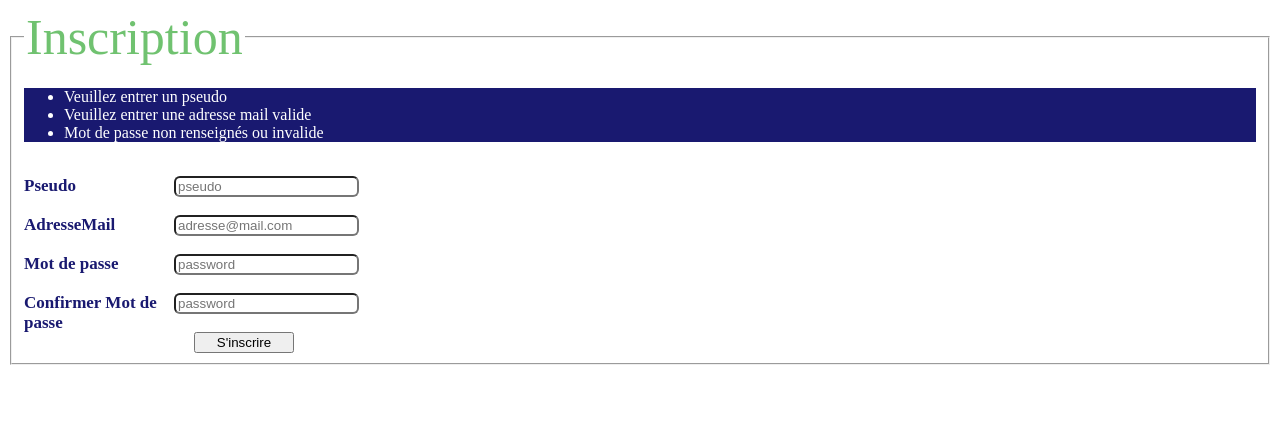
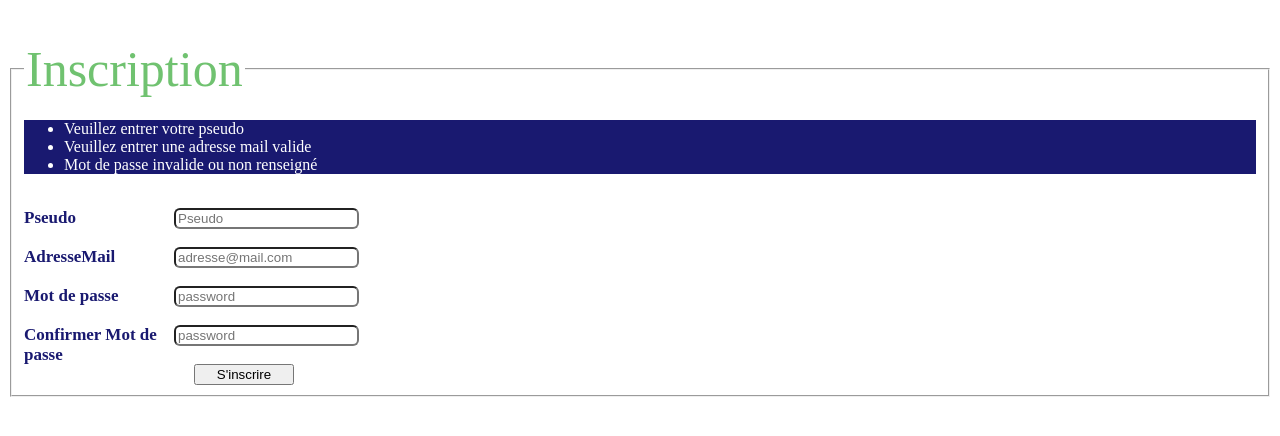
Before and after one commit to QuentPHILIPPE/Projet_php, a PHP site: page /inscription.php in a window 1280 px wide. Shown: the top 436 px of the page. Run offline with PHP 8.4, Linux system fonts and the light colour scheme; data that the repository does not hold is empty.

Commit message:
modif du fichier en cohérence avec la nouvelle base

```diff
--- a/inscription.php
+++ b/inscription.php
@@ -8,8 +8,14 @@
 
 </head>
 
+
+
 <body>
 
+  <header>
+    <a href="conn.php">Connexion</a>
+
+  </header>
 
   <?php
 
@@ -18,22 +24,16 @@
             $errors = array();
             require_once 'connexion.php';
 
+
            if(empty($_POST['pseudo'])){
-                $errors['pseudo'] = "Veuillez entrer un pseudo";
-            } else {
-                $requete = $connexion->prepare("SELECT pseudo FROM User WHERE pseudo = ?");
-                $requete->execute([$_POST['pseudo']]);
-                $user = $requete->fetch();
+                $errors['pseudo'] = "Veuillez entrer votre pseudo";
+            }
 
-                if($user){
-                  $errors['pseudo'] = "Ce pseudo est déja utilisé";
-                }
-              }
 
             if(empty($_POST['email'])){
                 $errors['email'] = "Veuillez entrer une adresse mail valide";
             } else {
-                $requete = $connexion->prepare("SELECT pseudo FROM User WHERE adresseMail = ?");
+                $requete = $connexion->prepare("SELECT adresseMail FROM Utilisateur WHERE adresseMail = ?");
                 $requete->execute([$_POST['email']]);
                 $user = $requete->fetch();
 
@@ -42,16 +42,18 @@
                 }
             }
 
-            if(empty($_POST['mdp'] || ($_POST['mdp'] != $_POST['mdpConfirm']))) {
-                $errors['mdp'] = "Mot de passe non renseignés ou invalide";
 
+          if(empty($_POST['mdp']) || $_POST['mdp'] != ($_POST['mdpConfirm'])){
+                 $errors['mdp'] = "Mot de passe invalide ou non renseigné";
              }
+
 
           if(empty($errors)){
 
-              $insertUser = $connexion->prepare("INSERT INTO User SET adresseMail = ?, pseudo = ?, mdpUser = ?");
-              $password = password_hash($_POST['mdp'], PASSWORD_BCRYPT);
+              $insertUser = $connexion->prepare("INSERT INTO utilisateur SET adresseMail = ?, pseudo = ?, mdpU = ?");
+              $password = sha1($_POST['mdp']);
               $insertUser->execute([$_POST['email'], $_POST['pseudo'], $password]);
+
             }
         }
 
@@ -63,26 +65,22 @@
 
 
       <?php if(!empty($errors)): ?>
-        <div>
-
+          <div id="errordiv">
             <ul>
 
                 <?php foreach($errors as $error): ?>
-            <li>
-              <?= $error ?>
-            </li>
+                <li> <?= $error ?> </li>
                 <?php endforeach; ?>
 
             </ul>
           </div><br>
        <?php endif; ?>
 
-
-        <label for="">Pseudo </label>
-        <input type="text" name="pseudo" placeholder="pseudo"/><br><br>
+        <label for="">Pseudo</label>
+        <input type="text" name="pseudo" placeholder="Pseudo" value="<?php if(isset($_POST['pseudo'])){ echo $_POST['pseudo']; } ?>" required /><br><br>
 
         <label for="">AdresseMail </label>
-        <input type="email" name="email" placeholder="adresse@mail.com" required /><br><br>
+        <input type="email" name="email" placeholder="adresse@mail.com" value="<?php if(isset($_POST['email'])){ echo $_POST['email']; } ?>" required /><br><br>
 
         <label for="">Mot de passe </label>
         <input type="password" name="mdp" placeholder="password"/><br><br>
```
Lines whose indentation alone changed are shown as unchanged.
